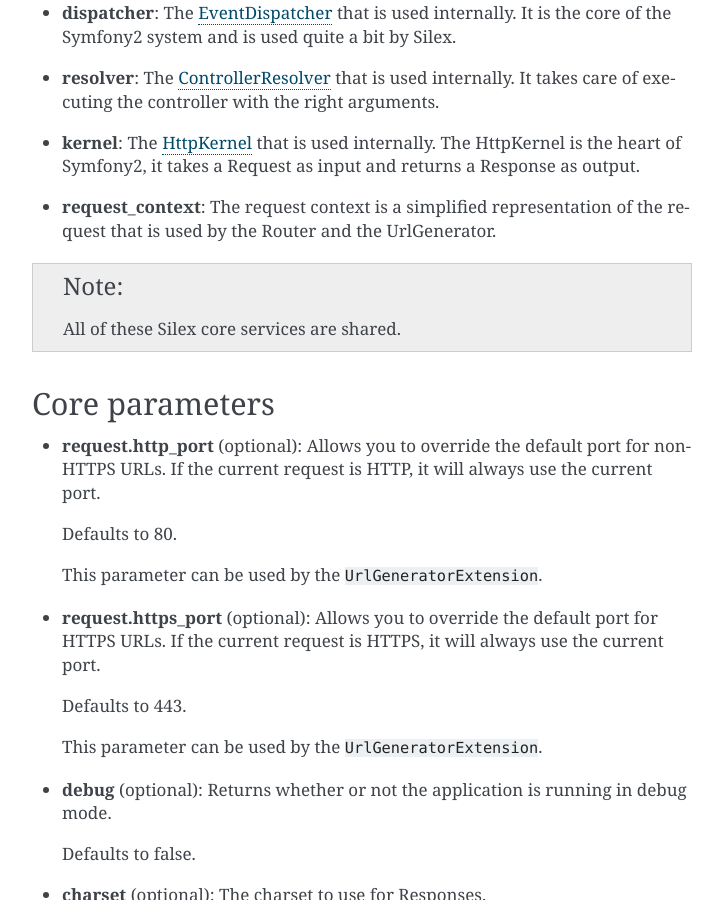
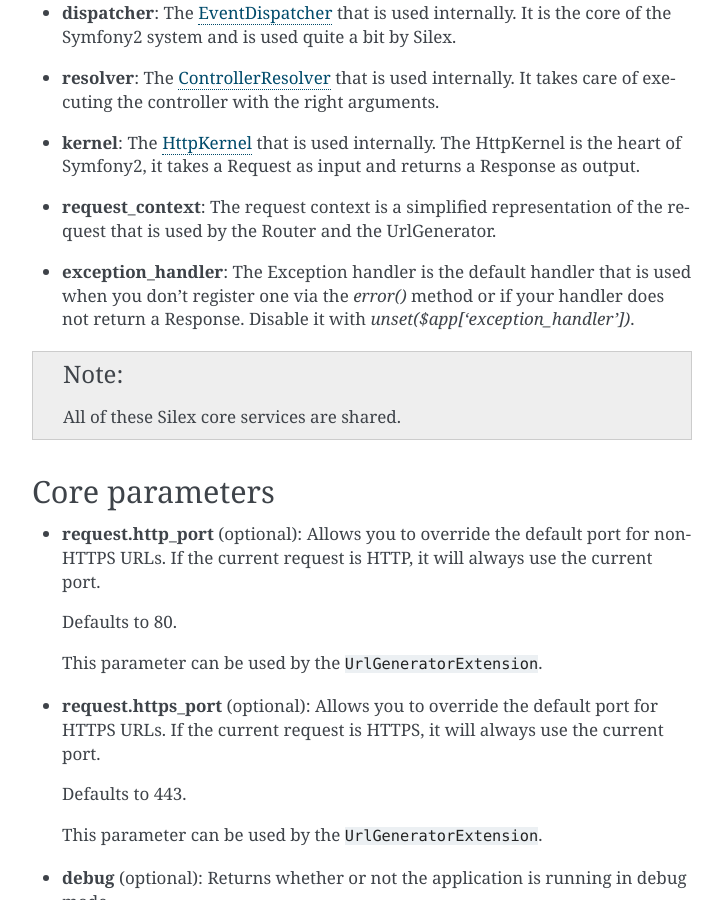
Before and after one commit to silexphp/Silex, a Sphinx documentation site: the page built from doc/services.rst, in a window 1280 px wide and 900 px high, scrolled down 4349 px. Shown: the whole window, without its empty margins (388-1111 px from the left). Built offline with Sphinx 7.4.7, drawn with Linux system fonts in a browser that asks for light colours.

Commit message:
added missing service in the doc

```diff
--- a/doc/services.rst
+++ b/doc/services.rst
@@ -236,6 +236,11 @@
 * **request_context**: The request context is a simplified representation
   of the request that is used by the Router and the UrlGenerator.
 
+* **exception_handler**: The Exception handler is the default handler that is
+  used when you don't register one via the `error()` method or if your handler
+  does not return a Response. Disable it with
+  `unset($app['exception_handler'])`.
+
 .. note::
 
     All of these Silex core services are shared.
```
